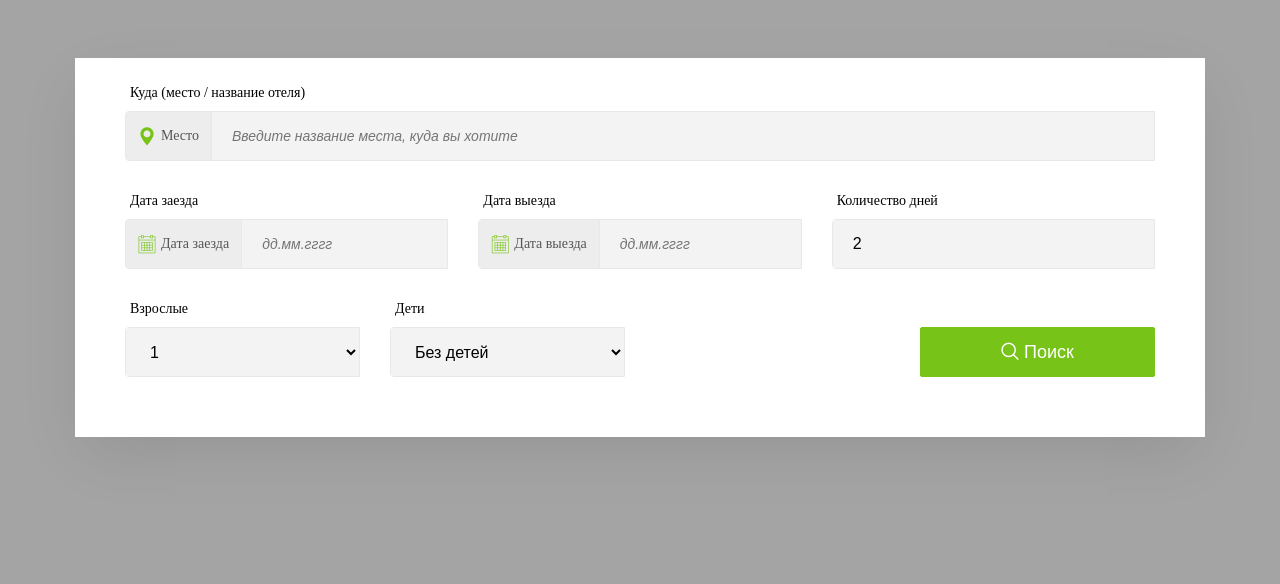
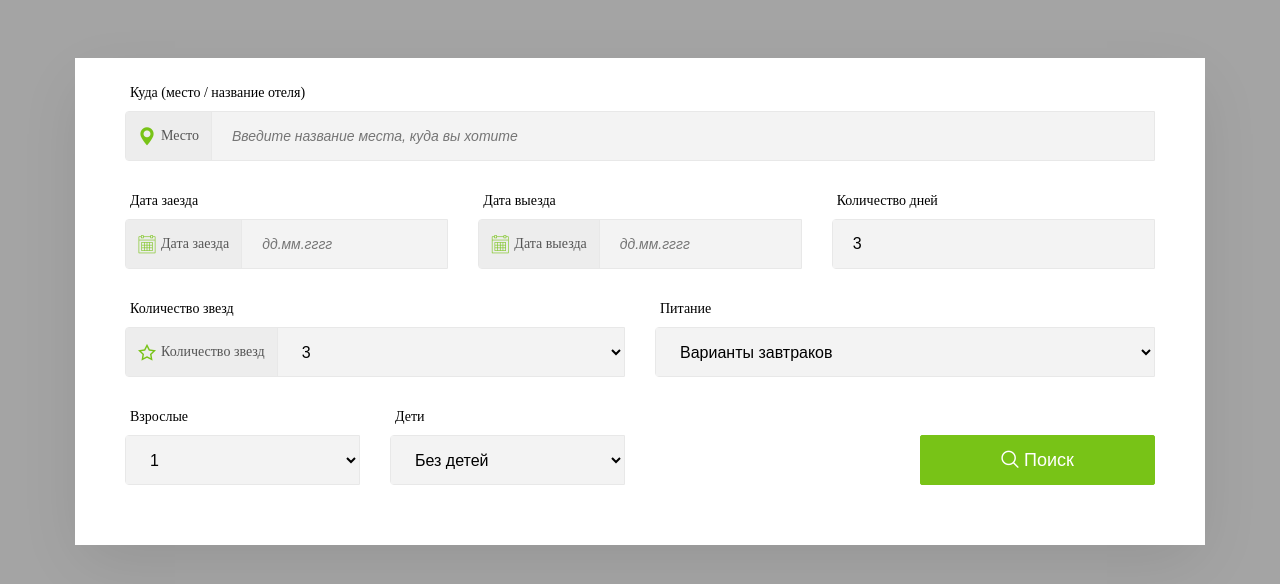
Before and after one commit to antondrob/one-pix, a plain HTML site: page hotels/filter.html in a window 1280 px wide. Drawn offline with Linux system fonts and the light colour scheme.

Commit message:
complete JS filter form

```diff
--- a/hotels/filter.html
+++ b/hotels/filter.html
@@ -218,7 +218,40 @@
                                 <label class="field__title">Количество дней</label>
 
                                 <div class="input-group">
-                                    <input type="number" min="2" name="days-count" class="form-input" placeholder="Количество дней" id="days-count" value="2">
+                                    <input type="number" min="3" name="days-count" class="form-input" placeholder="Количество дней" id="days-count" value="3">
+                                </div>
+                            </div>
+                        </div>
+
+                        <div class="col-lg-6 col-sm-12 col-xs-12 field">
+                            <div class="field-group">
+                                <label class="field__title">Количество звезд</label>
+
+                                <div class="input-group">
+                                    <span class="input-group-icon"><i class="flaticon-favorite"></i>Количество звезд</span>
+                                    <select type="text" name="hotel-grade" class="form-input" id="hotel-grade">
+                                        <option value="1">1</option>
+                                        <option value="2">2</option>
+                                        <option value="3"selected>3</option>
+                                        <option value="4">4</option>
+                                        <option value="5">5</option>
+                                    </select>
+                                </div>
+                            </div>
+                        </div>
+
+                        <div class="col-lg-6 col-sm-12 col-xs-12 field">
+                            <div class="field-group">
+                                <label class="field__title">Питание</label>
+
+                                <div class="input-group">
+                                    <select type="text" name="inclusive" class="form-input" id="inclusive">
+                                        <option value="0" selected disabled>Варианты завтраков</option>
+                                        <option value="1">Все включено</option>
+                                        <option value="2">Ужины</option>
+                                        <option value="3">Обеды</option>
+                                        <option value="4">Завтраки</option>
+                                    </select>
                                 </div>
                             </div>
                         </div>
@@ -228,7 +261,7 @@
                                 <label class="field__title">Взрослые</label>
 
                                 <div class="input-group">
-                                    <select type="text" name="adults" class="form-input" placeholder="Количество дней" id="adults">
+                                    <select type="text" name="adults" class="form-input" id="adults">
                                         <option value="1">1</option>
                                         <option value="2">2</option>
                                         <option value="3">3</option>
@@ -249,7 +282,7 @@
                                 <label class="field__title">Дети</label>
 
                                 <div class="input-group">
-                                    <select type="text" name="children" class="form-input" placeholder="Количество дней" id="children">
+                                    <select type="text" name="children" class="form-input" id="children">
                                         <option value="0" selected>Без детей</option>
                                         <option value="1">1</option>
                                         <option value="2">2</option>
```
